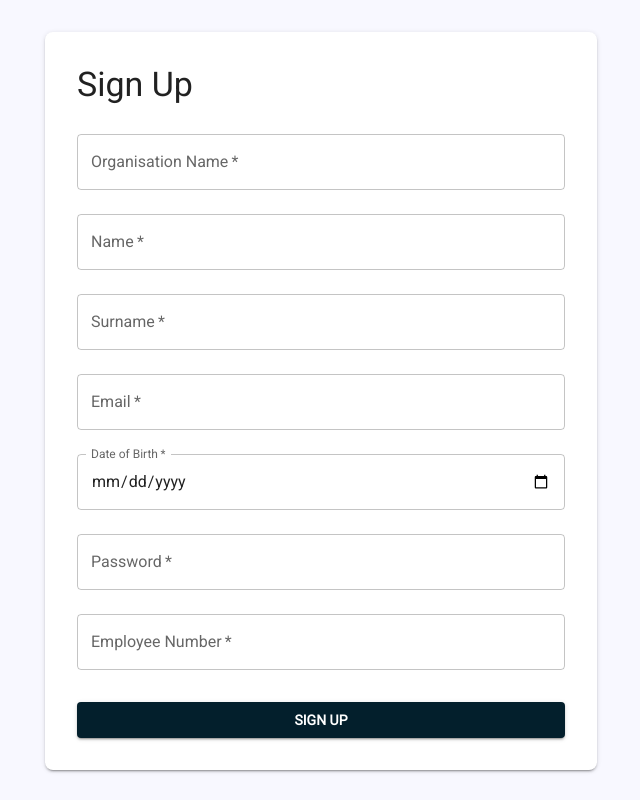
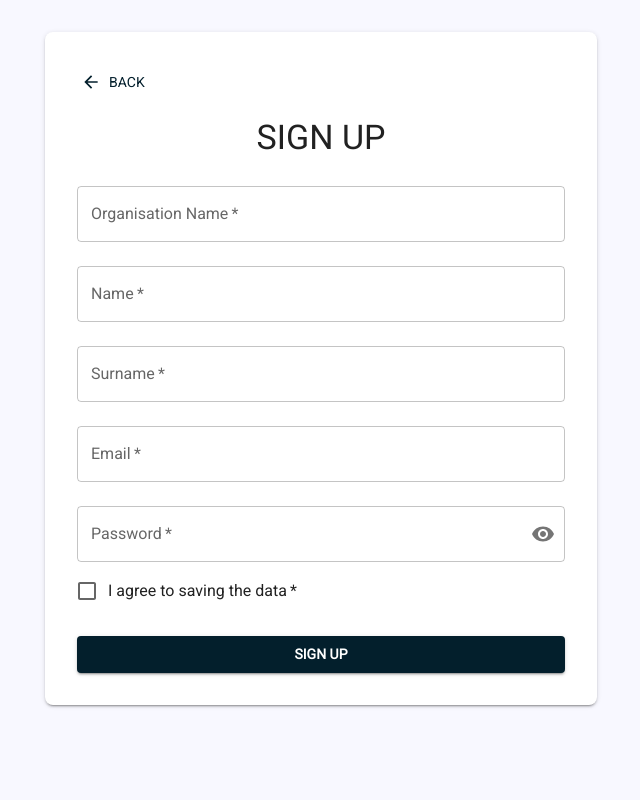
Before and after one commit to u23535793/hierarKEY, a React (Create React App) app in the folder frontend/: page /signup in a window 1280 px wide. Shown: the whole page, without its empty margins (319-959 px from the left). Built offline with nearby package versions, Linux system fonts and the light colour scheme.

Commit message:
updated sign up

```diff
--- a/frontend/src/pages/SignUp.js
+++ b/frontend/src/pages/SignUp.js
@@ -1,16 +1,13 @@
 import React, { useState } from 'react';
-import { Container, TextField, Button, Box, Typography } from '@mui/material';
+import { Container, TextField, Button, Box, Typography, IconButton, InputAdornment, FormControlLabel, Checkbox } from '@mui/material';
+import { Visibility, VisibilityOff, ArrowBack } from '@mui/icons-material';
+import { useNavigate } from 'react-router-dom';
 
 export default function SignUp() {
-    const [formData, setFormData] = useState({
-        organisationName: '',
-        name: '',
-        surname: '',
-        email: '',
-        dob: '',
-        password: '',
-        employeeNumber: '',
-    });
+    const navigate = useNavigate();
+    const [showPassword, setShowPassword] = useState(false);
+    const [agreedToSaveData, setAgreedToSaveData] = useState(false);
+    const [formData, setFormData] = useState({ organisationName: '', name: '', surname: '', email: '', password: '' });
 
     const handleChange = (e) => {
         const { name, value } = e.target;
@@ -22,93 +19,50 @@ export default function SignUp() {
 
     const handleSubmit = (e) => {
         e.preventDefault();
-        // TODO: Add form validation and submission logic
-        console.log('Form data:', formData);
+        if (!agreedToSaveData) {
+        alert("You must agree to saving the data.");
+        return;
+        }
+
+        const finalData = {
+        ...formData,
+        };
+
+        console.log('Form data:', finalData);
     };
 
     return (
         <Container maxWidth="sm" sx={{ mt: 4}}>
         <Box sx={{ backgroundColor: 'white', p: 4, borderRadius: 2, boxShadow: 2 }}>
-        <Typography variant="h4" gutterBottom>
-            Sign Up
-        </Typography>
+            <Button startIcon={<ArrowBack />} onClick={() => navigate('/')}  sx={{ mb: 2 }}>Back</Button>
+            <Typography variant="h4" align="center" gutterBottom>SIGN UP</Typography>
+
             <Box component="form" onSubmit={handleSubmit} noValidate>
-            <TextField
-            fullWidth
-            label="Organisation Name"
-            name="organisationName"
-            value={formData.organisationName}
-            onChange={handleChange}
-            margin="normal"
-            required
+                <TextField fullWidth label="Organisation Name" name="organisationName" value={formData.organisationName} onChange={handleChange} margin="normal" required/>
+
+                <TextField fullWidth label="Name" name="name" value={formData.name} onChange={handleChange} margin="normal" required/>
+
+                <TextField fullWidth label="Surname" name="surname" value={formData.surname} onChange={handleChange} margin="normal" required/>
+
+                <TextField fullWidth label="Email" name="email" type="email" value={formData.email} onChange={handleChange} margin="normal" required/>
+
+                <TextField fullWidth label="Password" name="password" type={showPassword ? 'text' : 'password'} value={formData.password} onChange={handleChange} margin="normal" required
+                    InputProps={{
+                    endAdornment: (
+                        <InputAdornment position="end">
+                        <IconButton onClick={() => setShowPassword(!showPassword)} edge="end">
+                            {showPassword ? <VisibilityOff /> : <Visibility />}
+                        </IconButton>
+                        </InputAdornment>
+                    ),
+                    }}
                 />
-            <TextField
-            fullWidth
-            label="Name"
-            name="name"
-            value={formData.name}
-            onChange={handleChange}
-            margin="normal"
-            required
+
+                <FormControlLabel control={ <Checkbox checked={agreedToSaveData} onChange={(e) => setAgreedToSaveData(e.target.checked)} required/>}
+                    label="I agree to saving the data"
                 />
-            <TextField
-            fullWidth
-            label="Surname"
-            name="surname"
-            value={formData.surname}
-            onChange={handleChange}
-            margin="normal"
-            required
-            />
-            <TextField
-            fullWidth
-            label="Email"
-            name="email"
-            type="email"
-            value={formData.email}
-            onChange={handleChange}
-            margin="normal"
-            required
-            />
-            <TextField
-            fullWidth
-            label="Date of Birth"
-            name="dob"
-            type="date"
-            value={formData.dob}
-            onChange={handleChange}
-            margin="normal"
-            InputLabelProps={{ shrink: true }}
-            required
-            />
-            <TextField
-            fullWidth
-            label="Password"
-            name="password"
-            type="password"
-            value={formData.password}
-            onChange={handleChange}
-            margin="normal"
-            required
-            />
-            <TextField
-            fullWidth
-            label="Employee Number"
-            name="employeeNumber"
-            value={formData.employeeNumber}
-            onChange={handleChange}
-            margin="normal"
-            required
-            />
-            <Button
-            type="submit"
-            variant="contained"
-            color="primary"
-            fullWidth
-            sx={{ mt: 3, fontWeight: 'bold' }}
-            >
-            Sign Up
-            </Button>
+
+                <Button type="submit" variant="contained" color="primary" fullWidth sx={{ mt: 3, fontWeight: 'bold' }}>Sign Up</Button>
             </Box>
         </Box>
     </Container>
```
Lines whose indentation alone changed are shown as unchanged.
